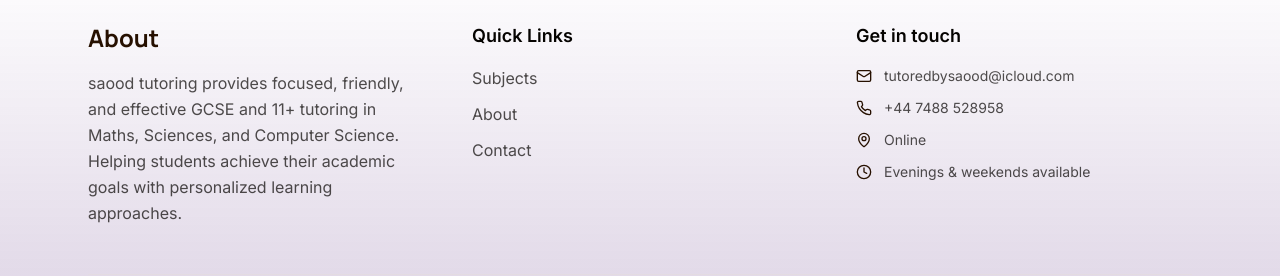
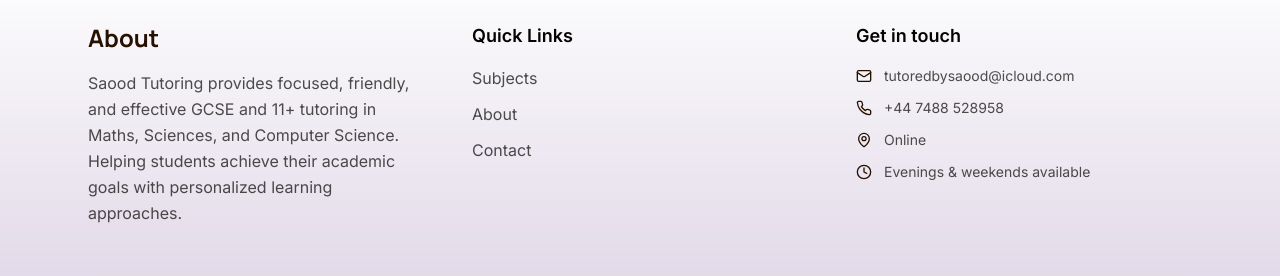
Before and after one commit to Splocko/tutoringpagelanding, a Next.js app: page / in a window 1280 px wide. Shown: the part 3456-3732 px from the top of the page. Built offline with nearby package versions, Linux system fonts and the light colour scheme.

Commit message:
Fix capitalization of 'Saood Tutoring' in footer

```diff
--- a/components/footer.tsx
+++ b/components/footer.tsx
@@ -16,7 +16,7 @@ export default function Footer() {
           >
             <h3 className="font-bold text-2xl font-serif text-primary">About</h3>
             <p className="text-foreground/70 leading-relaxed">
-              saood tutoring provides focused, friendly, and effective GCSE and 11+ tutoring in Maths, Sciences, and
+              Saood Tutoring provides focused, friendly, and effective GCSE and 11+ tutoring in Maths, Sciences, and
               Computer Science. Helping students achieve their academic goals with personalized learning approaches.
             </p>
           </motion.div>
```
